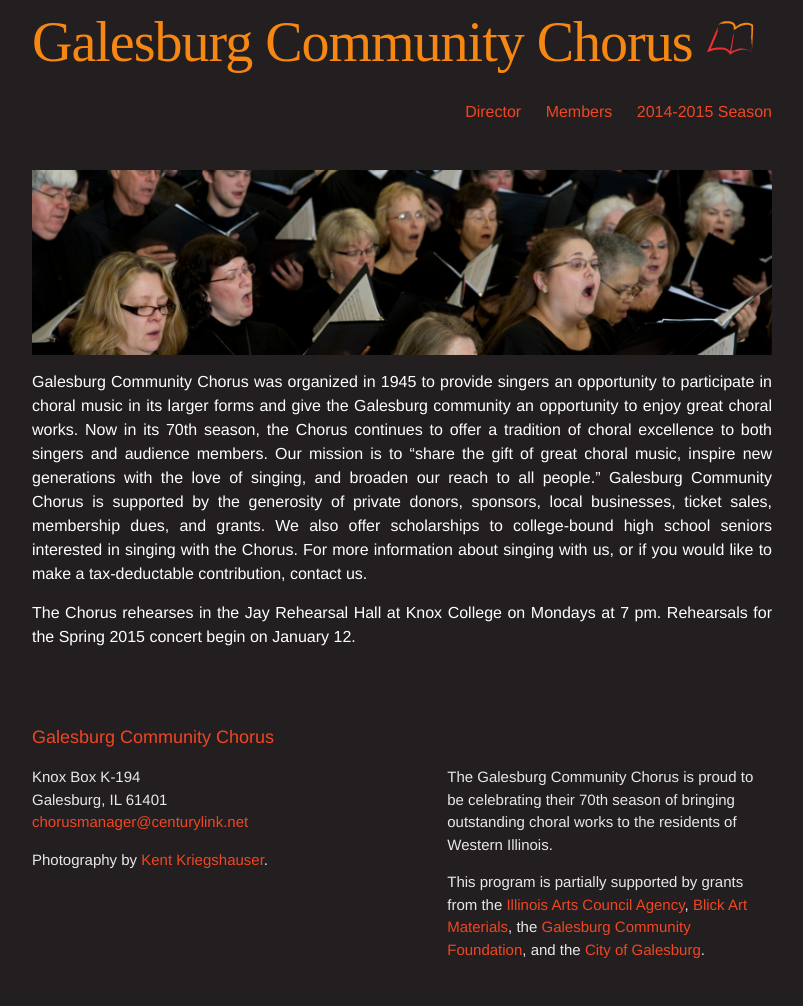
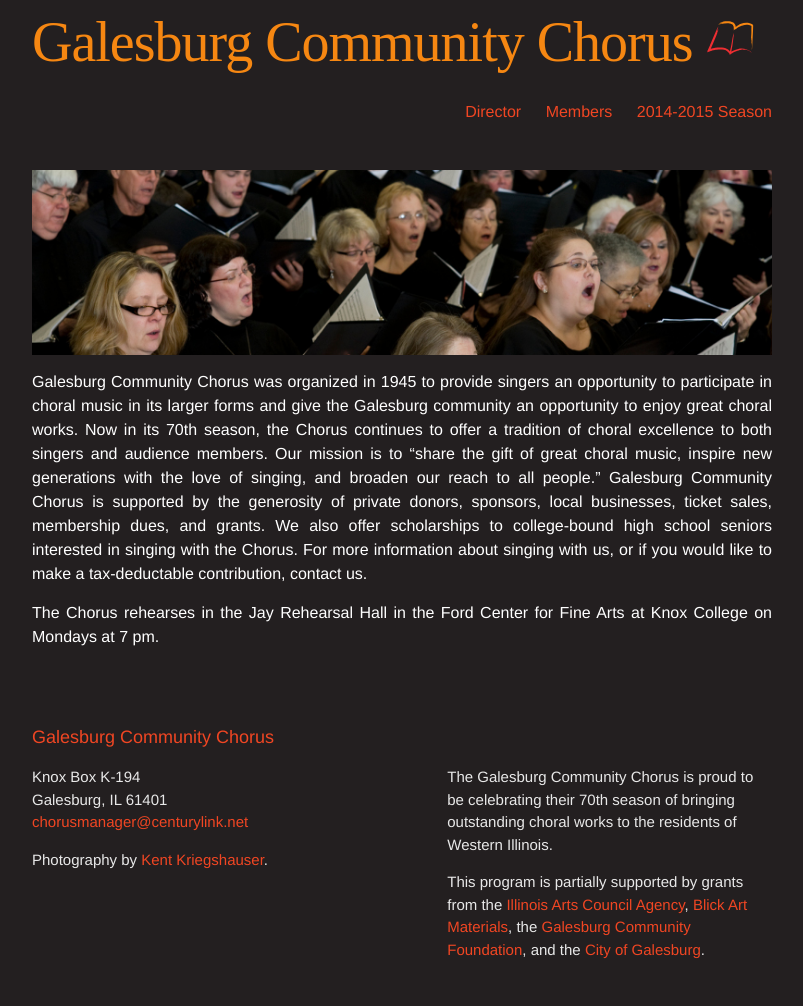
Before and after one commit to galesburgchorus/galesburgchorus.github.io, a Jekyll site: the page built from index.md, in a window 1280 px wide. Shown: the whole page, without its empty margins (238-1041 px from the left). Built offline with Jekyll 4.4.1, drawn with Linux system fonts in a browser that asks for light colours; some web fonts are replaced.

Commit message:
Updated index.md

```diff
--- a/index.md
+++ b/index.md
@@ -16,4 +16,4 @@ and grants. We also offer scholarships to college-bound high school seniors inte
 singing with the Chorus. For more information about singing with us, or if you would like to
 make a tax-deductable contribution, contact us.
 
-The Chorus rehearses in the Jay Rehearsal Hall at Knox College on Mondays at 7 pm.  Rehearsals for the Spring 2015 concert begin on January 12.
+The Chorus rehearses in the Jay Rehearsal Hall in the Ford Center for Fine Arts at Knox College on Mondays at 7 pm.
```
